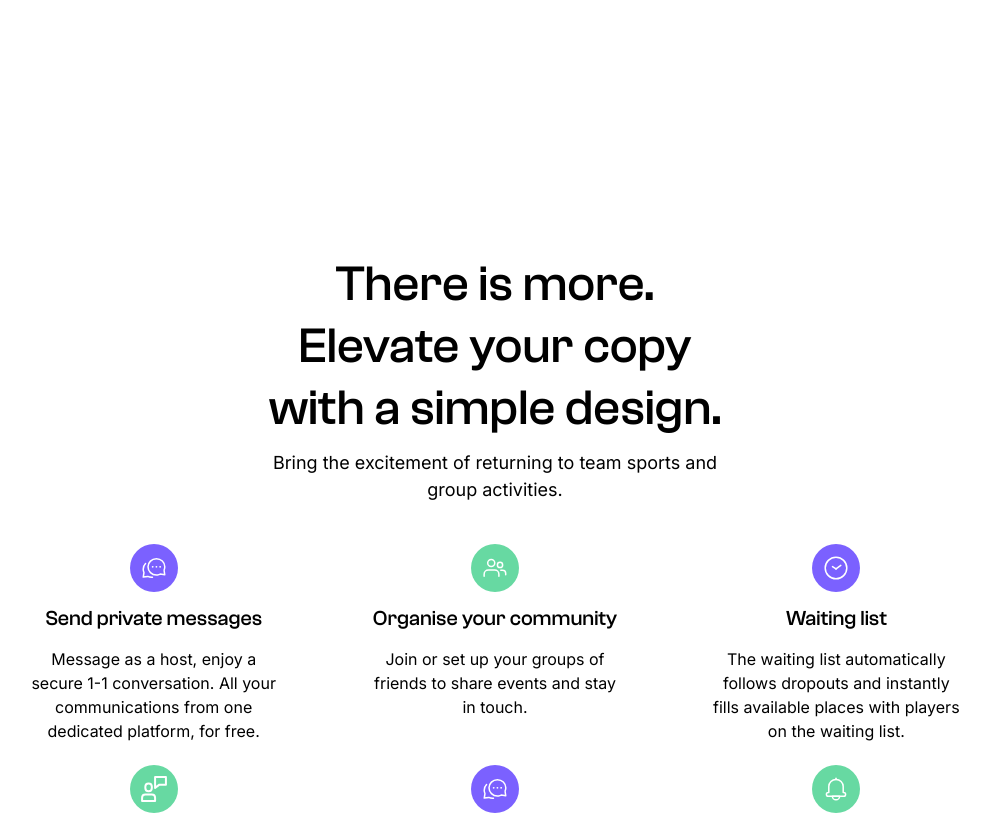
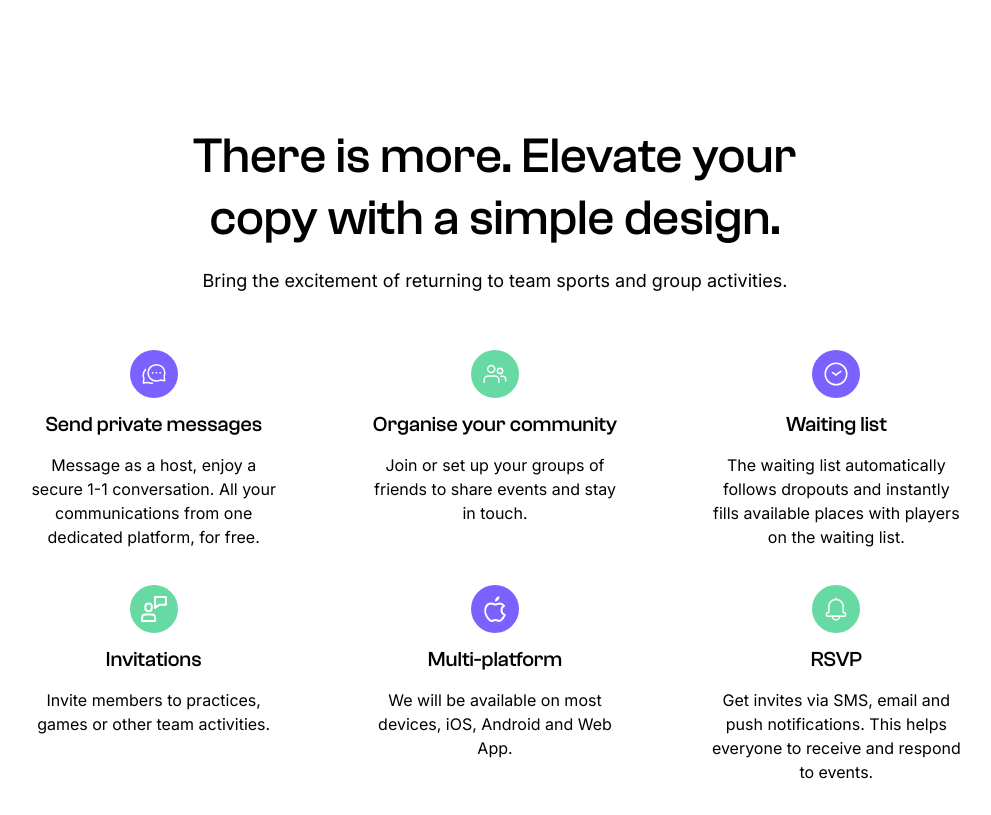
Before and after one commit to tanuj-22/booksports, a React (Create React App) app: page / in a window 1280 px wide. Shown: the part 2840-3655 px from the top of the page, without its empty margins (145-1136 px from the left). Built offline with nearby package versions, Linux system fonts and the light colour scheme; a web font is replaced by a local one.

Commit message:
simple design updated

```diff
--- a/src/Components/SimpleDesign.js
+++ b/src/Components/SimpleDesign.js
@@ -9,7 +9,7 @@ import InfoCard from "./InfoCard";
 import messaging from "../assests/messaging.svg";
 import community from "../assests/community.svg";
 import invitations from "../assests/invitations.svg";
-import multiplatform from "../assests/messaging.svg";
+import multiplatform from "../assests/multiplatform.svg";
 import rsvp from "../assests/rsvp.svg";
 import waitinglist from "../assests/waitinglist.svg";
 
--- a/src/css/simple-design.css
+++ b/src/css/simple-design.css
@@ -1,11 +1,9 @@
 .simple-design{
     background: white;
-    padding-top: 10%;
-    padding-bottom: 10%;
 }
 
 .simple-design .tagline-heading{
-    width: 47%;
+    width: 59%;
     margin: auto;
     text-align: center;
     font-weight: 500;
@@ -14,10 +12,11 @@
     color: #000000;
 }
 .simple-design .tagline-text{
-    width: 47%;
+    width: 59%;
     margin-left: auto;
     margin-right: auto ;
-    margin-top: 1%;
+    margin-top: 1.75%;
+    margin-bottom: 0;
     font-weight: 400;
     font-size: 18px;
     text-align: center;
@@ -29,17 +28,18 @@
 
 .simple-design .info-cards{
     text-align: center;
-    margin-top: 4%;
-    margin-bottom:4%;
+    margin-top: 5.5%;
 }
+
 .simple-design .info-card img{
     margin-bottom: 5%;
 }
 .simple-design .info-cards .info-card{
     width: 80%;
     margin:auto;
-    padding-bottom: 2%;
+    margin-bottom: 11.5%;
 }
+
 .simple-design .info-card .info-card-title{
     font-style: normal;
     font-weight: 500;
```
